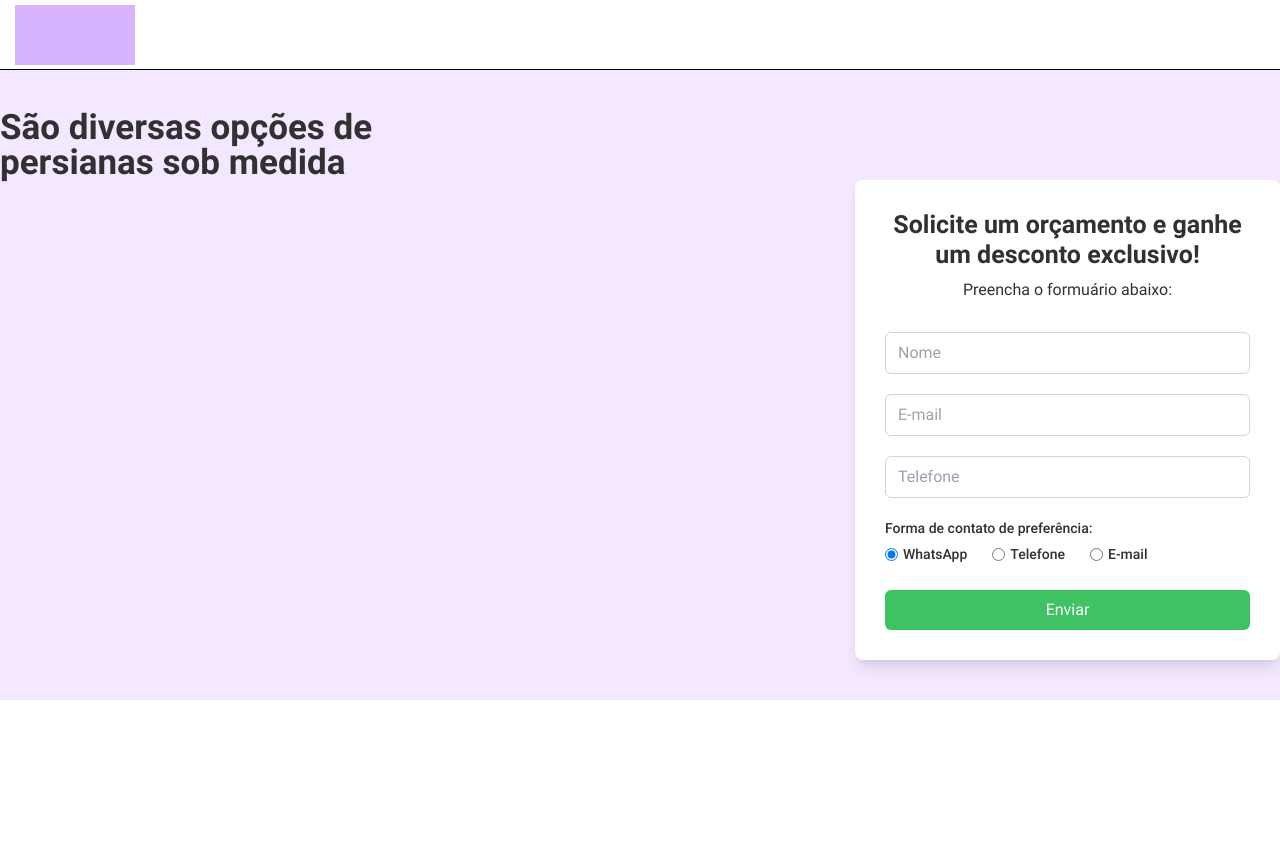
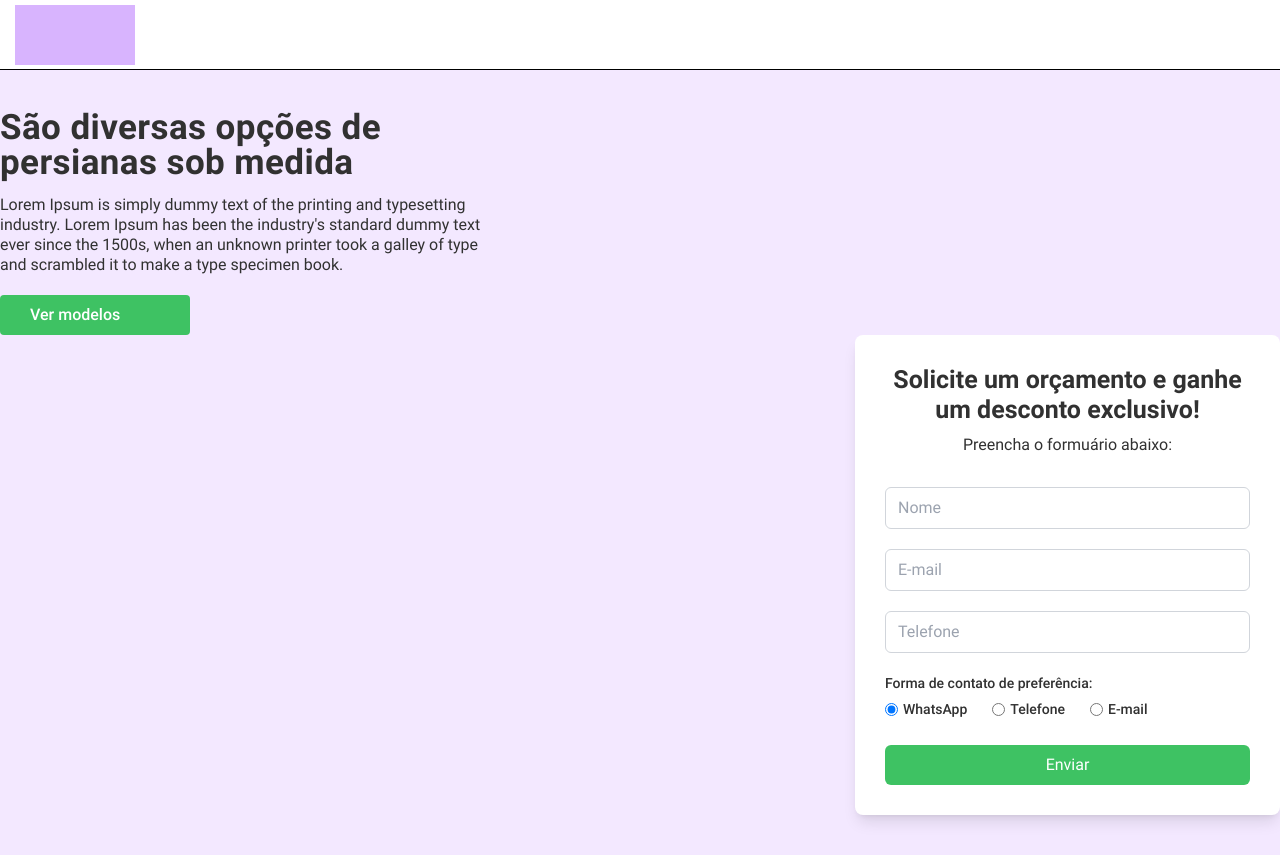
Before and after one commit to Matheus-Marques-Aquino/lp-persianas, a Next.js app: page / in a window 1280 px wide. Before the commit the page ends 800 px from the top, so only its background shows below. Built offline with nearby package versions, Linux system fonts and the light colour scheme.

Commit message:
Update HeaderMessage.js

```diff
--- a/components/HeaderMessage.js
+++ b/components/HeaderMessage.js
@@ -1,8 +1,14 @@
 export default function Form() {
     return (
-        <div className="text-[#313131] text-left max-w-[620px]">
-            <div className="max-w-[450px] text-[35px] font-semibold leading-[35px]" >
+        <div className="text-[#313131] text-left max-w-[490px]">
+            <div className="max-w-[450px] text-[35px] font-semibold leading-[35px] tracking-[0.025rem]" >
                 São diversas opções de persianas sob medida
+            </div>
+            <div className="text-[16px] font-normal leading-[20px] mt-[15px]">
+                Lorem Ipsum is simply dummy text of the printing and typesetting industry. Lorem Ipsum has been the industry's standard dummy text ever since the 1500s, when an unknown printer took a galley of type and scrambled it to make a type specimen book.
+            </div>
+            <div className="py-[8px] px-[30px] w-[190px] bg-[#3EC263] rounded mt-[20px] font-medium text-white text-[16px] cursor-pointer hover:opacity-9 flex transition ease-in-out duration-300">
+                Ver modelos
             </div>
         </div>
     );
```
